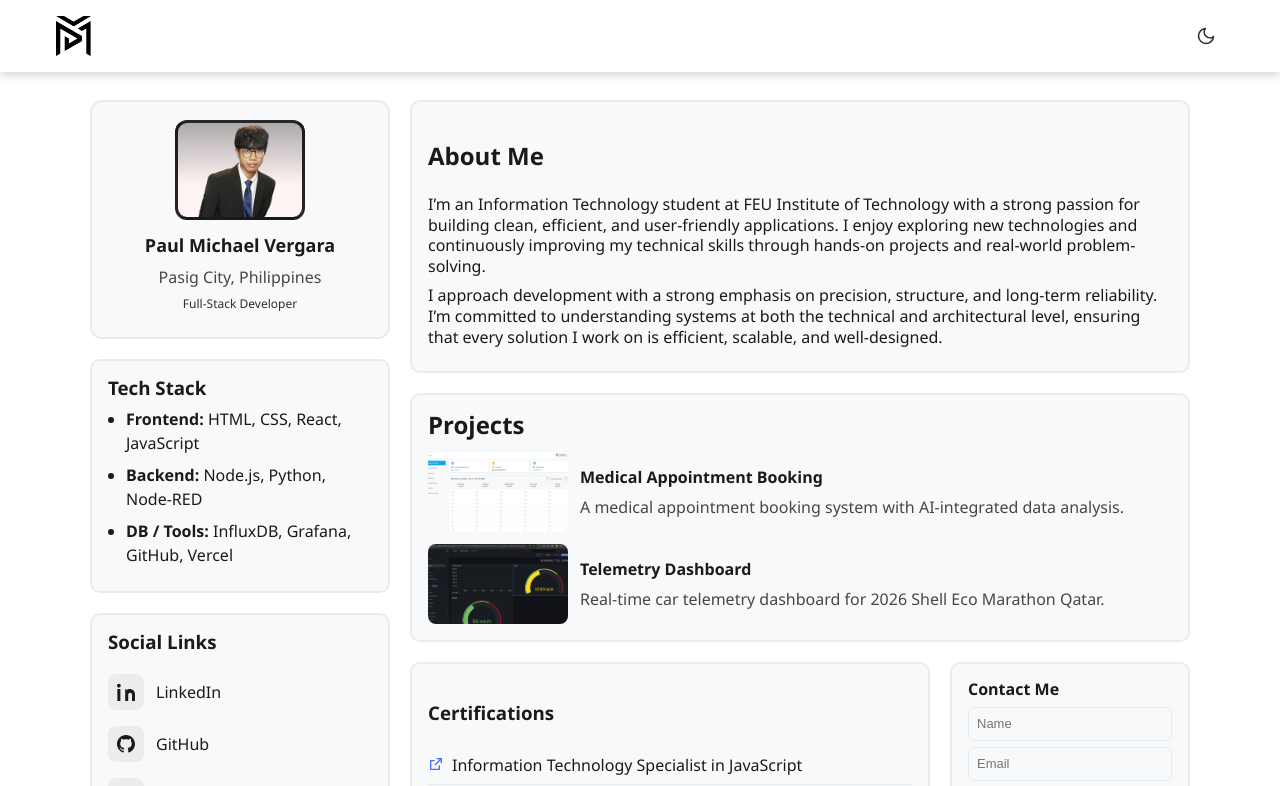
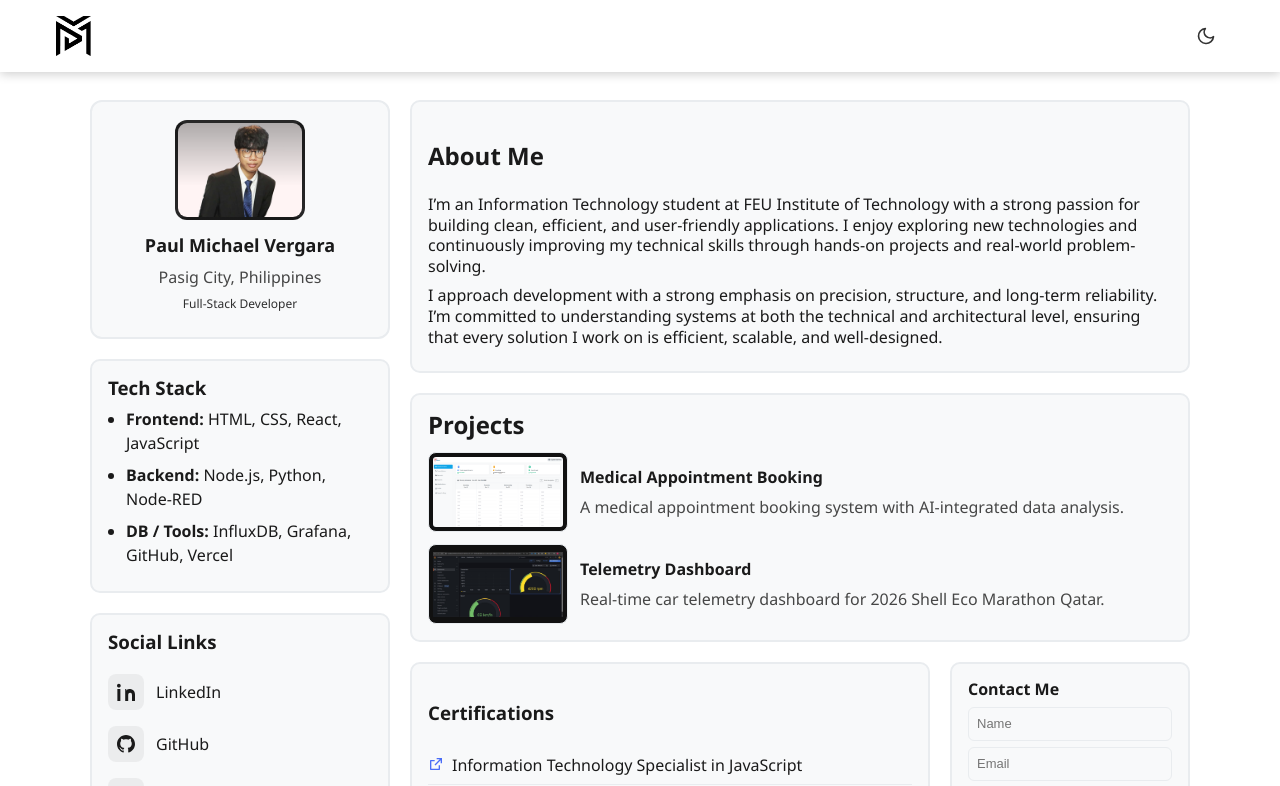
Before and after one commit to PaulMichaelVergara/personal-website, a React (Create React App) app: page / in a window 1280 px wide. Shown: the top 786 px of the page. Built offline with nearby package versions, Linux system fonts and the light colour scheme.

Commit message:
Image edit

```diff
--- a/src/App.css
+++ b/src/App.css
@@ -97,12 +97,15 @@
 .project img {
   width: 140px;
   height: 80px;
-  object-fit: cover;
+  object-fit: contain;
+  object-position: center;
+  padding: 4px;
   border-radius: 8px;
   background: #111;
   transition: transform 0.3s ease, z-index 0.3s ease;
   z-index: 10;
   position: relative;
+  border: 1px solid var(--card-border);
 }
 
 .project img:hover {
```
